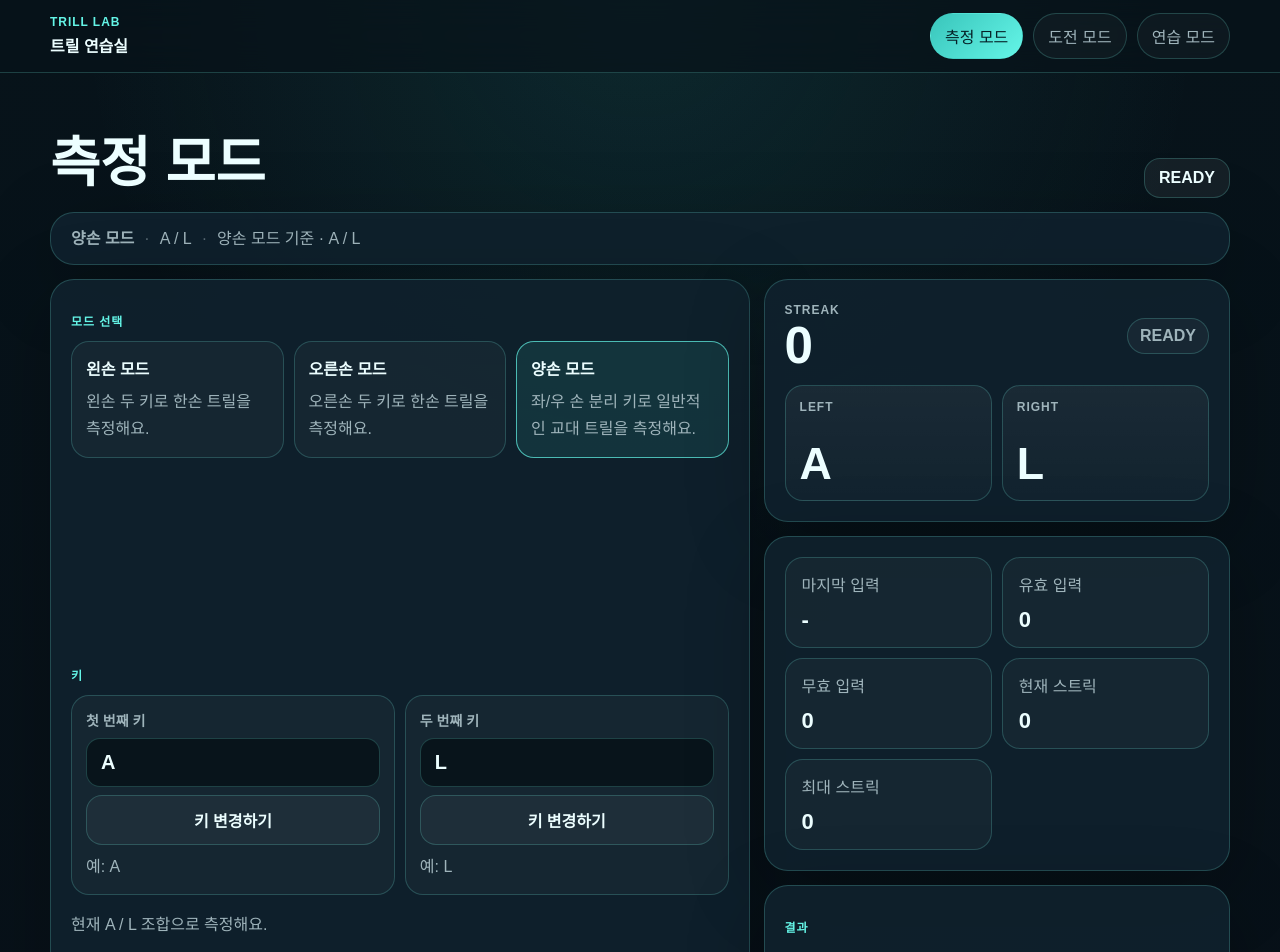
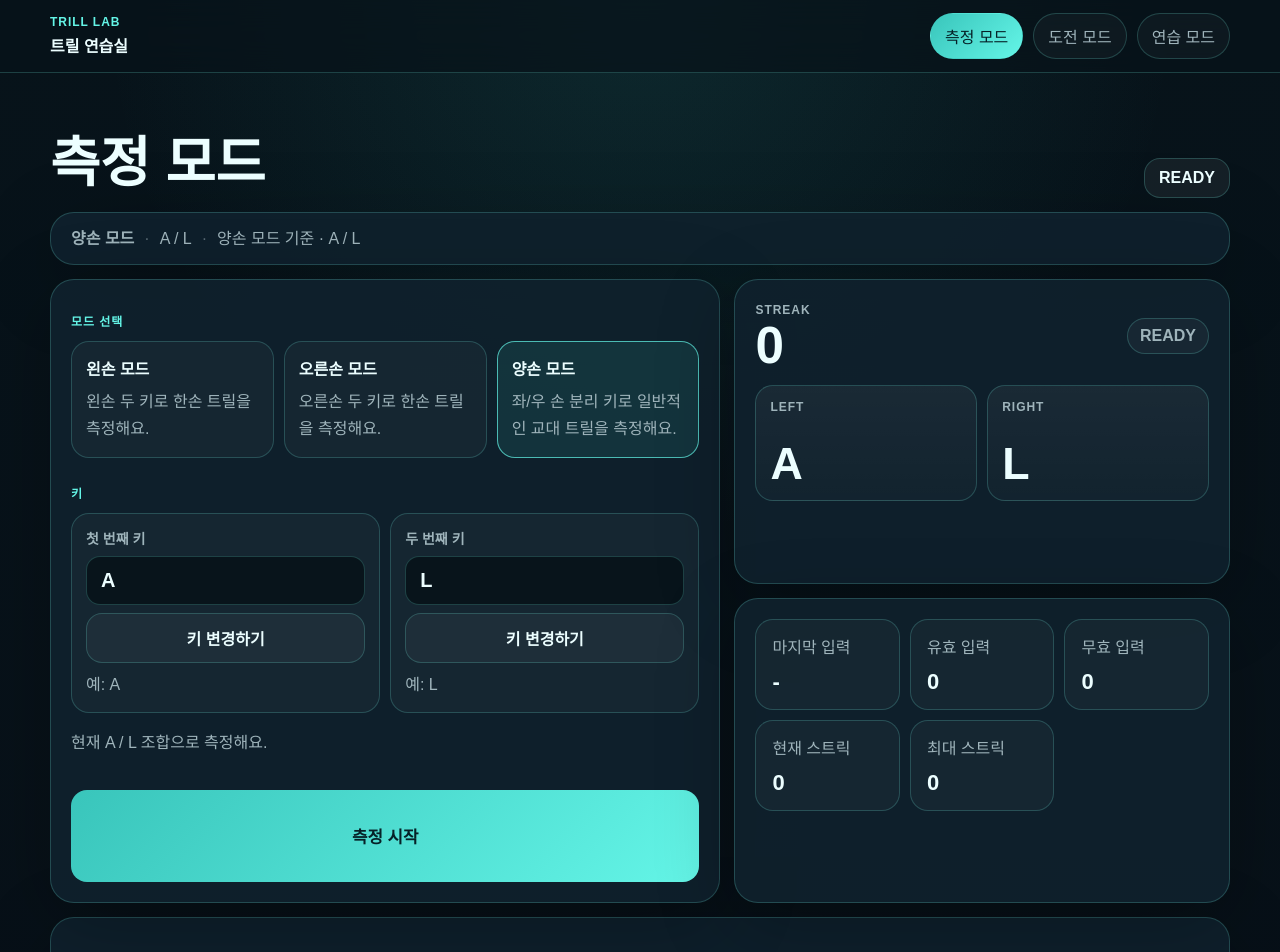
Before and after one commit to miku-agent/06_trill-lab, a Next.js app: page /measure in a window 1280 px wide. Shown: the top 952 px of the page. Built offline with nearby package versions, Linux system fonts and the light colour scheme.

Commit message:
refactor: rebalance measure layout

```diff
--- a/src/app/globals.css
+++ b/src/app/globals.css
@@ -167,8 +167,21 @@ main {
 
 .measure-grid {
   display: grid;
-  grid-template-columns: minmax(0, 1.2fr) minmax(320px, 0.8fr);
+  grid-template-columns: minmax(0, 1.15fr) minmax(320px, 0.85fr);
   gap: 14px;
+  margin-top: 14px;
+  align-items: stretch;
+}
+
+.start-panel {
+  height: 100%;
+}
+
+.meter-sidebar {
+  grid-template-rows: repeat(2, minmax(0, 1fr));
+}
+
+.result-section {
   margin-top: 14px;
 }
 
@@ -199,6 +212,10 @@ main {
 
 .stat-grid {
   grid-template-columns: repeat(auto-fit, minmax(140px, 1fr));
+}
+
+.compact-stat-grid {
+  align-content: start;
 }
 
 .preset-card,
@@ -265,6 +282,17 @@ main {
   color: #062127;
   padding: 14px 18px;
   margin-top: 4px;
+}
+
+.start-button-wrap {
+  margin-top: auto;
+  display: grid;
+}
+
+.primary-button-large {
+  width: 100%;
+  min-height: 92px;
+  font-size: 1.05rem;
 }
 
 .primary-button:disabled,
--- a/src/app/measure/page.tsx
+++ b/src/app/measure/page.tsx
@@ -408,8 +408,7 @@ export default function MeasurePage() {
       </section>
 
       <section className="measure-grid">
-        <article className="panel stack-gap-lg">
-
+        <article className="panel stack-gap-lg start-panel">
           <div>
             <p className="section-label">모드 선택</p>
             <div className="preset-grid">
@@ -455,16 +454,18 @@ export default function MeasurePage() {
             </p>
           </div>
 
+          <div className="start-button-wrap">
             <button
               onClick={startRun}
               disabled={sessionState === "countdown" || sessionState === "running" || !hasValidKeyConfig || keyCaptureTarget !== null}
-            className="primary-button"
+              className="primary-button primary-button-large"
             >
               {result ? "다시 측정하기" : "측정 시작"}
             </button>
+          </div>
         </article>
 
-        <aside className="stack-gap-lg">
+        <aside className="stack-gap-lg meter-sidebar">
           <article className={`panel rhythm-panel ${hitFeedback === "miss" ? "is-miss" : ""}`}>
             <div className="rhythm-stage compact-rhythm-stage">
               <div className="combo-display compact-combo-display">
@@ -483,14 +484,17 @@ export default function MeasurePage() {
             </div>
           </article>
 
-          <article className="panel stat-grid">
+          <article className="panel stat-grid compact-stat-grid">
             <Stat label="마지막 입력" value={latestInput} />
             <Stat label="유효 입력" value={String(validHits)} />
             <Stat label="무효 입력" value={String(invalidHits)} />
             <Stat label="현재 스트릭" value={String(currentStreak)} />
             <Stat label="최대 스트릭" value={String(peakStreak)} />
           </article>
+        </aside>
+      </section>
 
+      <section className="page-section result-section">
         <article className="panel result-panel stack-gap-lg">
           <div>
             <p className="section-label">결과</p>
@@ -521,7 +525,6 @@ export default function MeasurePage() {
             )}
           </div>
         </article>
-        </aside>
       </section>
     </main>
   );
```
Lines whose indentation alone changed are shown as unchanged.
